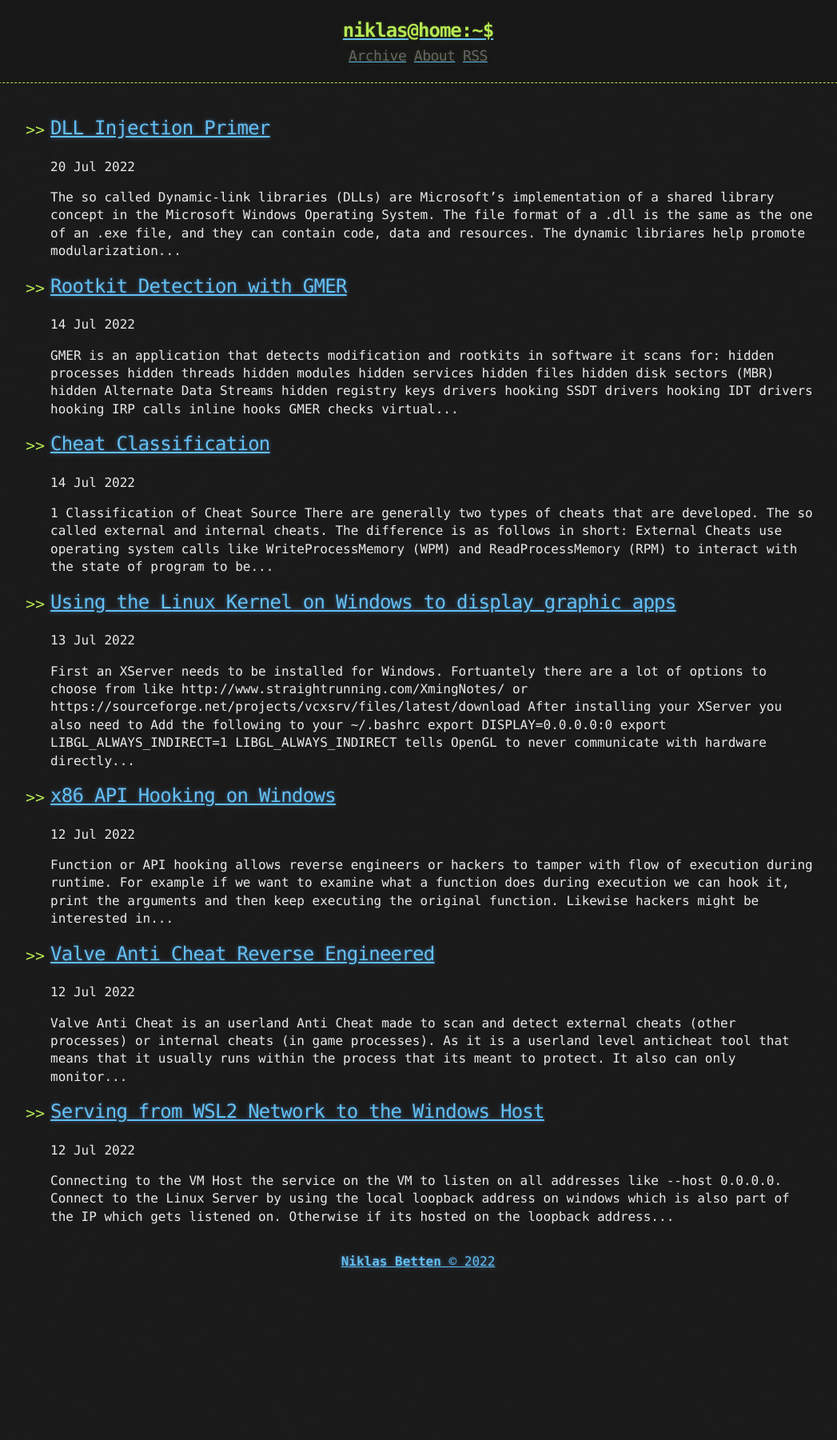
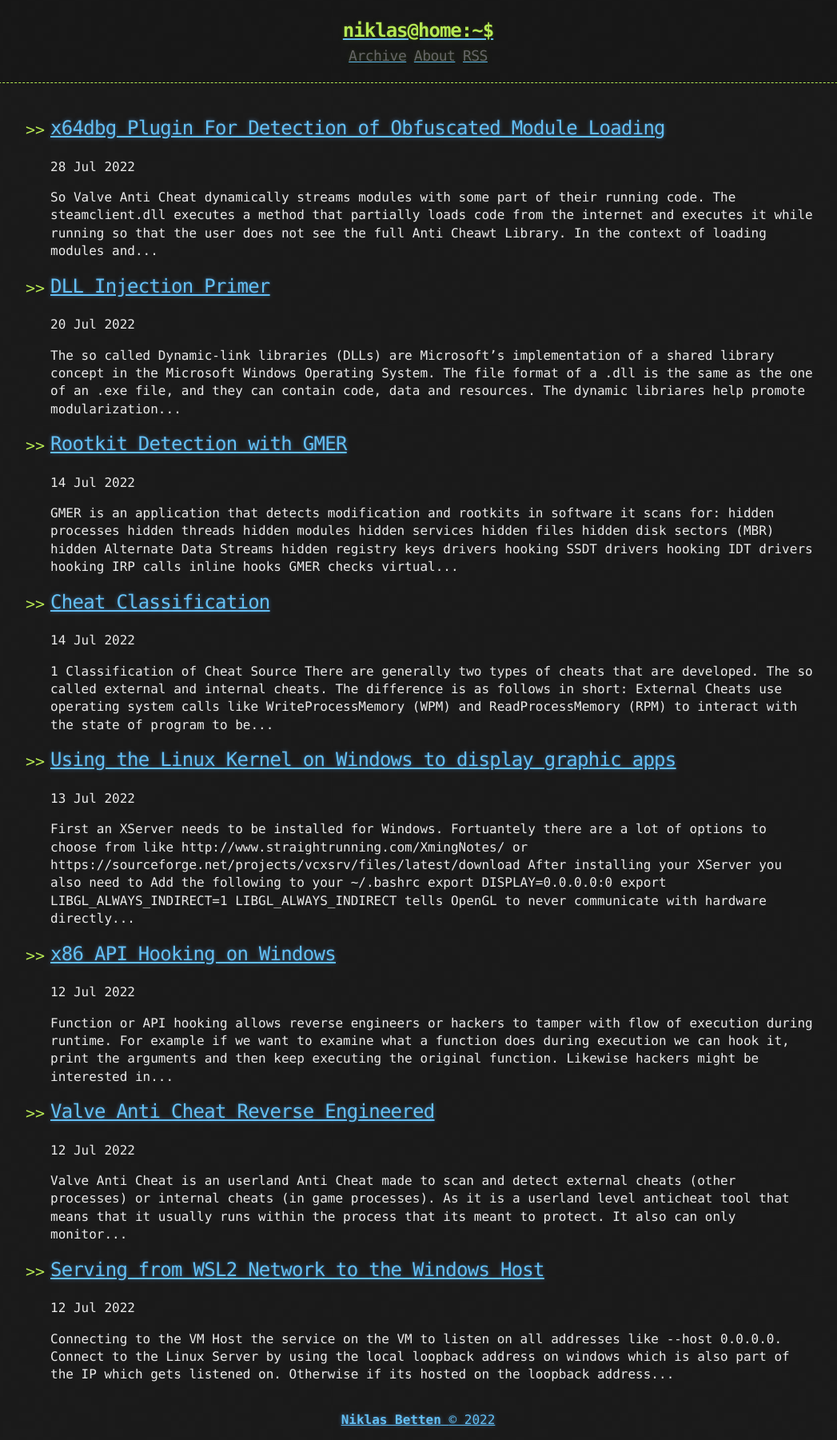
Before and after one commit to 0xNB/revblog, a Jekyll site: the page built from index.html, in a window 1280 px wide. Shown: the whole page at 80% size, without its empty margins (117-1164 px from the left). Built offline with Jekyll 4.4.1, drawn with Linux system fonts in a browser that asks for light colours; the list of posts is cut into pages by our own code; before the commit the page ends 1603 px from its top, so only the background shows below that.

Commit message:
anti cheat and x64 debug plugin

```diff
--- a/_posts/2022-07-12-Valve-Anti-Cheat.md
+++ b/_posts/2022-07-12-Valve-Anti-Cheat.md
@@ -42,14 +42,13 @@ There are mutliple disadvantages with this approach:
 - Whole Anti-cheat code is stored in users's machine and is therefore easy to analyze circumvent
 - Trivial to detect anti-cheat updates (by using checksums)
 
-
 ## VAC 3
 
-For Valve Anti Cheat 3 we can narrow it down to `steamservice.dll` which could be used in `SteamService.exe` or in `steam.exe`, if Steam is executed with administrator rights. VAC3 solves the problems that VAC2 had namely that VAC isn't part of the Steam client anymore and can be updated anytime or even multiple libraries can be loaded at he same time. The cheat developer never has full access to the whole anti-cheat code at once.
+For Valve Anti Cheat 3 we can narrow it down to `steamservice.dll` which could be used in `SteamService.exe` or in `steam.exe`. If Steam is executed with administrator rights `steamservice.exe` gets executed. VAC3 solves the problems that VAC2 had namely that VAC isn't part of the Steam client anymore and can be updated anytime or even multiple libraries can be loaded at he same time. The cheat developer never has full access to the whole anti-cheat code at once.
 
 The structure of the library is similar between VAC2 an VAC3 with the main difference being that instead of holding the whole anti cheat VAC 3 usually only contains one or two scan functions at the same time.
 
-Valve splits the functionality of VAC3 into several modules. Those get streamed onto your computer while playing a VAC protected game. For this procedure they load `steamclient.dll` either into their `steamservice.exe` or if you start Steam with Admin privileges, into `steam.exe`.
+Valve splits the functionality of VAC3 into several modules. Those get streamed onto your computer while playing a VAC protected game. For this procedure they load `steamclient.dll` either into their `steamservice.exe` or if you start Steam with Admin privileges, into `steam.exe`. The `steamclient.dll` is not the UI but more like the backend for steam. It's the core engine of the Steam Client.
 
 ### When VAC is active
 
@@ -97,3 +96,4 @@ https://www.unknowncheats.me/wiki/Valve_Anti-Cheat:VAC_external_tool_detection_(
 https://www.unknowncheats.me/forum/anti-cheat-bypass/481127-anti-cheats-create-signatures.html
 http://lausiv.tech/posts/1
 https://github.com/ajkhoury/ReClassEx
+https://partner.steamgames.com/doc/sdk/api?
--- /dev/null
+++ b/_posts/2022-07-28-x64dbg-Plugin.md
@@ -0,0 +1,14 @@
+---
+title: x64dbg Plugin For Detection of Obfuscated Module Loading
+published: true
+---
+
+So Valve Anti Cheat dynamically streams modules with some part of their running code. The `steamclient.dll` executes a method that partially loads code from the internet and executes it while running so that the user does not see the full Anti Cheawt Library.
+
+In the context of loading modules and streaming parts of code over the internet we want to automate the location of modules that get loaded during runtime in Windows.
+
+We also in addition use the `ScyllaHide` plugin to circumvent popular mechanisms of detecting debuggers.
+
+# Writing a x64dbg Plugin
+
+We take inspiration from x64dbg dev `mrexodia` and scan our registers to break when a ceratain condition is met. The idea was partially taken from http://lausiv.tech/posts/1 who discovered how modules are loaded during runtime in Valve Anti Cheat.
```
